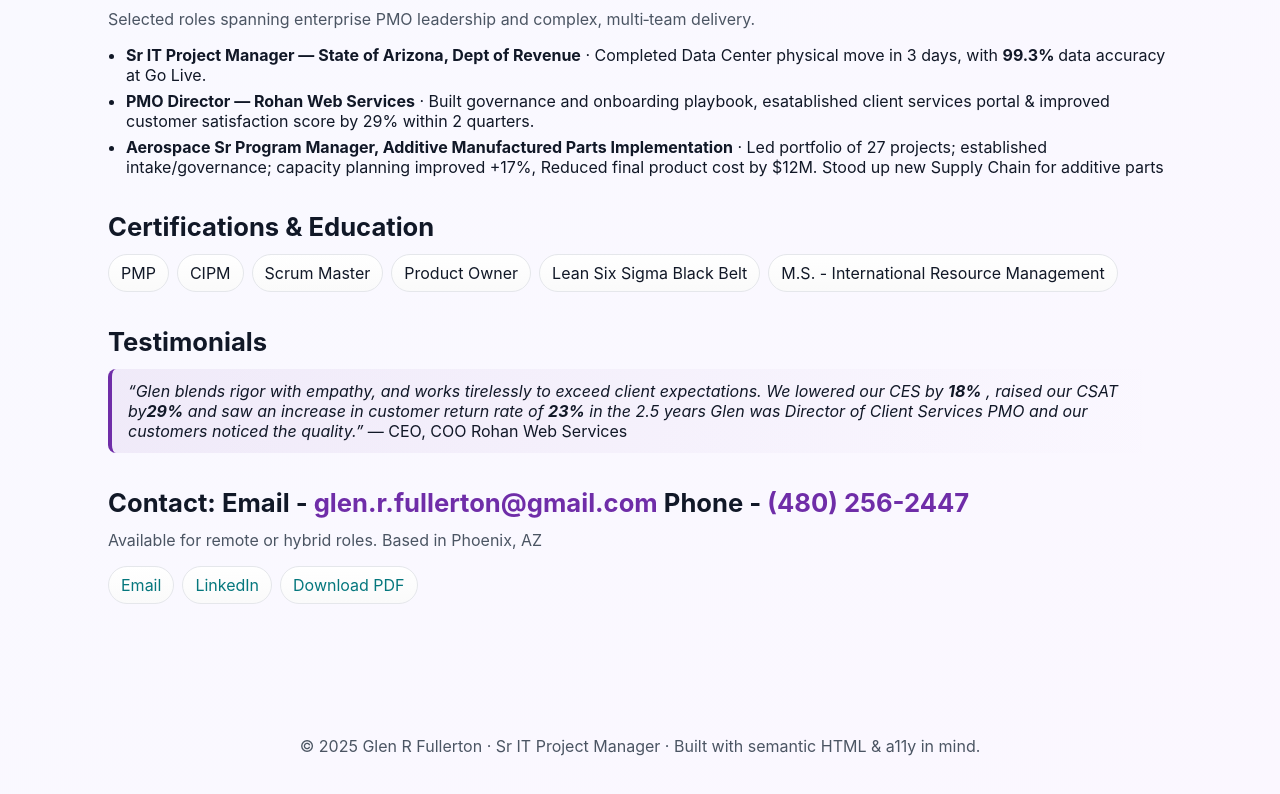
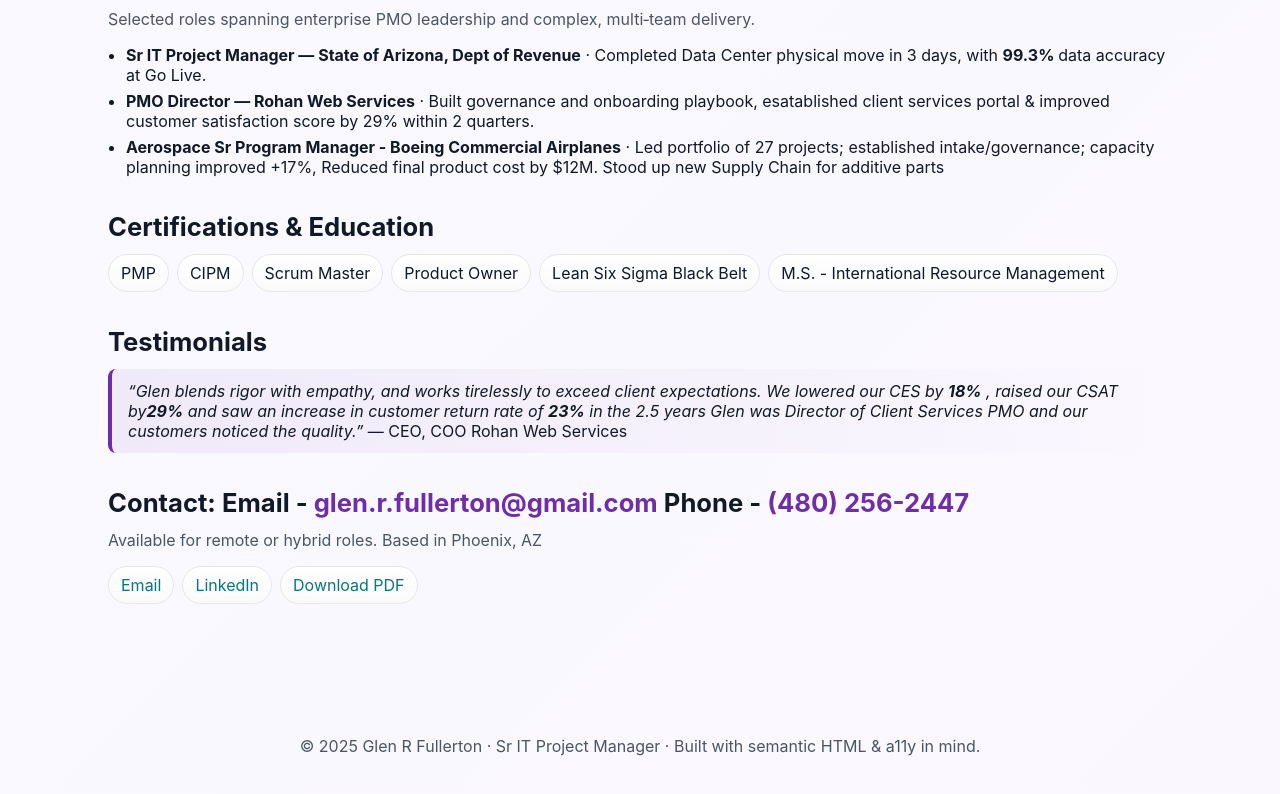
Before and after one commit to Rohirrem/grf-it_pjm, a plain HTML site: page index.html in a window 1280 px wide. Shown: the part 1999-2793 px from the top of the page. Drawn offline with Linux system fonts and the light colour scheme.

Commit message:
Update Experience Highlights

```diff
--- a/index.html
+++ b/index.html
@@ -310,7 +310,7 @@
       <ul class="bullets">
         <li><strong>Sr IT Project Manager — State of Arizona, Dept of Revenue</strong> · Completed Data Center physical move in 3 days, with <strong>99.3% </strong> data accuracy at Go Live.</li>
         <li><strong>PMO Director — Rohan Web Services</strong> · Built governance and onboarding playbook, esatablished client services portal & improved customer satisfaction score by 29% within 2 quarters.</li>
-        <li><strong>Aerospace Sr Program Manager, Additive Manufactured Parts Implementation</strong> · Led portfolio of 27 projects; established intake/governance; capacity planning improved +17%, Reduced final product cost by $12M. Stood up new Supply Chain for additive parts</li>
+        <li><strong>Aerospace Sr Program Manager - Boeing Commercial Airplanes</strong> · Led portfolio of 27 projects; established intake/governance; capacity planning improved +17%, Reduced final product cost by $12M. Stood up new Supply Chain for additive parts</li>
       </ul>
     </section>
 
```
